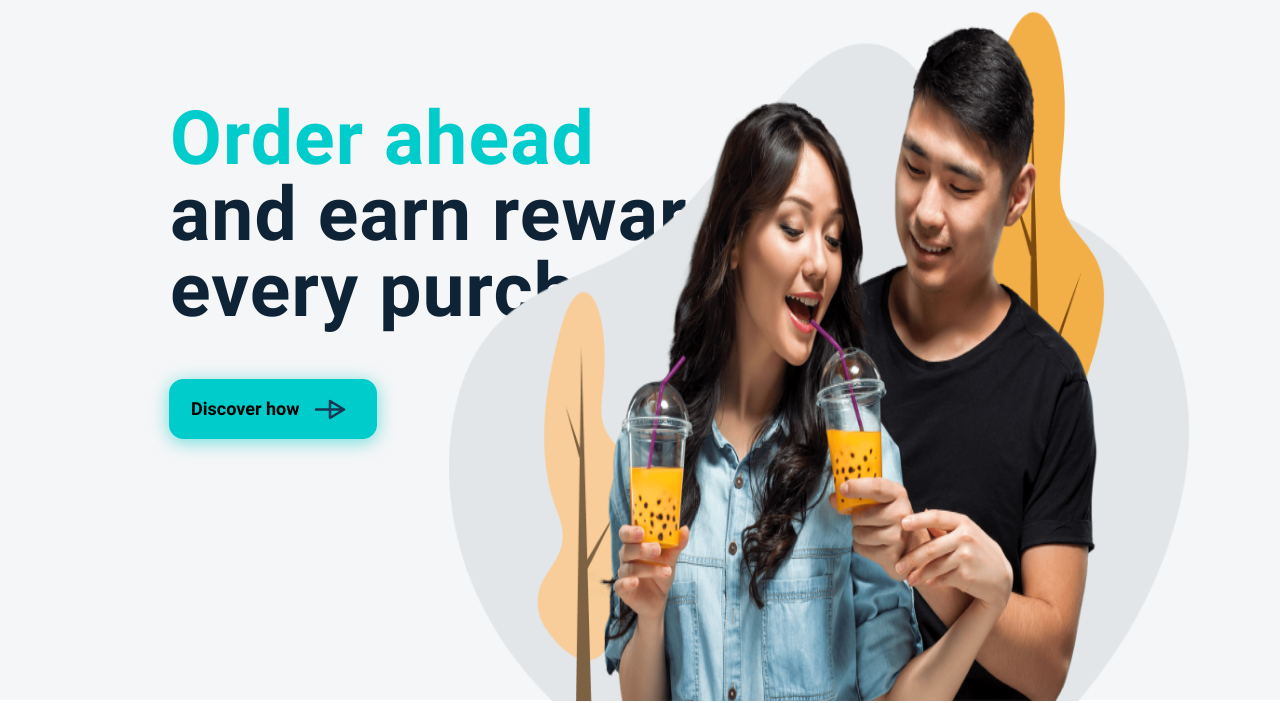
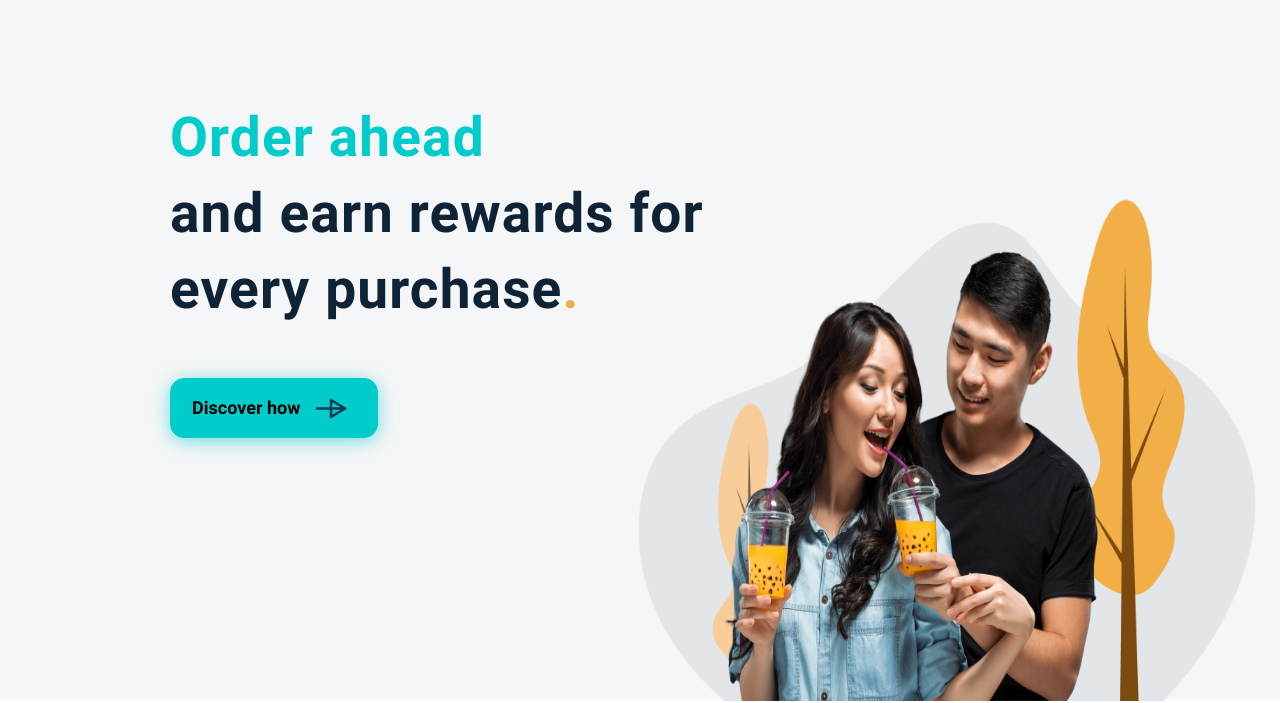
Before and after one commit to LemeshkoNastya/TPass, a website built with webpack: page src/templates/index.html in a window 1280 px wide. Shown: the part 99-802 px from the top of the page. Built offline with nearby package versions, Linux system fonts and the light colour scheme; files whose address does not match are found by name.

Commit message:
fix: adaptive block main

```diff
--- a/src/assets/scss/_mixins.scss
+++ b/src/assets/scss/_mixins.scss
@@ -1,6 +1,6 @@
 @mixin resolution($breakpoint) {
     @if $breakpoint == enormous {
-        @media (min-width: 3201px) {
+        @media (min-width: 3001px) {
           @content;
         }
     }
--- a/src/assets/scss/components/main-block.scss
+++ b/src/assets/scss/components/main-block.scss
@@ -1,9 +1,13 @@
 .main {
     display: flex;
     width: 100%;
-    padding: 0px 115px;
+    padding: 0px 170px;
     background-color: $color-porcelain;
     height: calc(100vh - 110px);
+
+    @include resolution(small-desktop) {
+        padding: 0px 20px;
+    }
 
     &__content {
         display: flex;
@@ -13,22 +17,13 @@
     &__text {
         display: flex;
         flex-direction: column;
-        margin: 100px 0 50px;
+        margin: 90px 0 50px;
         @include font(bold-55);
         width: 557px;
         color: $color-firefly;
 
-        @include resolution(desktop) {
+        @include resolution(small-desktop) {
             font-size: 45px;
-        }
-
-        @include resolution(big-desktop) {
-            margin: 91px 55px 50px;
-        }
-
-        @include resolution(very-big-desktop) {
-            font-size: 75px;
-            width: 900px;
         }
 
         @include resolution(enormous) {
@@ -38,18 +33,23 @@
             margin-top: 200px;
         }
 
-        @include resolution(small-desktop) {
-            font-size: 35px;
+        @include resolution(very-big-desktop) {
+            font-size: 75px;
+            width: 900px;
+        }
+
+        @include resolution(very-big-desktop) {
+            font-size: 55px;
         }
 
         @include resolution(tablet) {
-            margin-top: 50px;
-            font-size: 30px;
-            line-height: 50px;
+            width: 600px;
+            font-size: 45px;
         }
 
         @include resolution(big-mobile) {
             text-align: center;
+            width: 400px;
         }
     }
 
@@ -74,10 +74,6 @@
         box-shadow: 0px 3px 18px $color-robins-egg-blue-dark;
         border-radius: 14px;
 
-        @include resolution(big-desktop) {
-            margin-left: 54px;
-        }
-
         @include resolution(enormous) {
             margin-top: 100px;
             width: 400px;
@@ -86,8 +82,8 @@
             margin-top: 200px;
         }
 
-        @include resolution(small-desktop) {
-            height: 50px;
+        @include resolution(big-mobile) {
+            margin-left: 100px;
         }
 
         span {
@@ -114,36 +110,18 @@
     &__image__background {
         position: absolute;
         bottom: 0;
-        right: 3%;
+        right: 6%;
         width: 57%;
         height: 100%;
 
-        @include resolution(desktop) {
-            right: 0;
-            height: 90%;
-        }
-
         @include resolution(pretty-big-desktop) {
-            right: 3%;
-        }
-
-        @include resolution(big-desktop) {
-            right: 6%;
-        }
-
-        @include resolution(very-big-desktop) {
-            width: 60%;
-            height: 110%;
-        }
-
-        @include resolution(small-desktop) {
+            right: 1%;
             width: 50%;
             height: 80%;
         }
 
-        @include resolution(tablet) {
-            width: 50%;
-            height: 60%;
+        @include resolution(big-mobile) {
+            right: 30%;
         }
     }
 
@@ -154,38 +132,14 @@
         width: 38%;
         height: 74.5%;
 
-        @include resolution(desktop) {
-            right: 10%;
-            height: 70%;
+        @include resolution(pretty-big-desktop) {
+            right: 14%;
+            width: 30%;
+            height: 60%;
         }
 
-        @include resolution(pretty-big-desktop) {
-            right: 14%;
-        }
-
-        @include resolution(big-desktop) {
-            width: 40%;
-            height: 85%;
-        }
-
-        @include resolution(very-big-desktop) {
-            width: 40%;
-            height: 90%;
-        }
-
-        @include resolution(enormous) {
-            width: 40%;
-            height: 80%;
-        }
-
-        @include resolution(small-desktop) {
-            width: 35%;
-            height: 55%;
-        }
-
-        @include resolution(tablet) {
-            width: 35%;
-            height: 45%;
+        @include resolution(big-mobile) {
+            right: 40%;
         }
     }
 }
```
